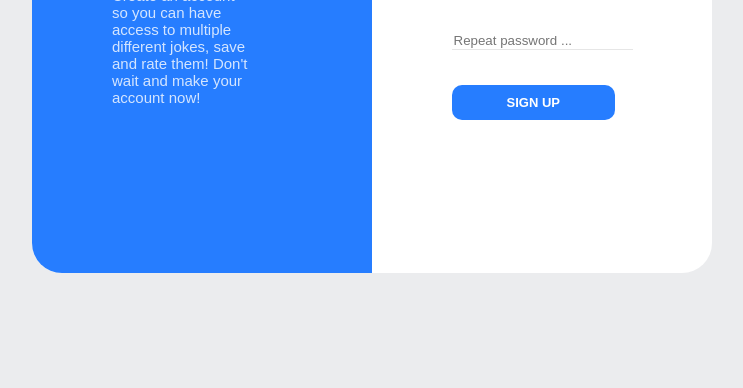
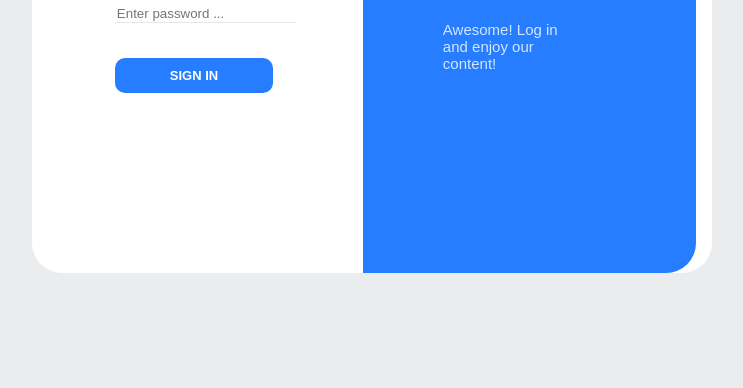
Before and after one commit to michellesaric/internship-13-dom_async, a plain HTML site: page index.html in a window 1280 px wide. Shown: the part 412-800 px from the top of the page, without its empty margins (268-1011 px from the left). Drawn offline with Linux system fonts and the light colour scheme; files whose address does not match are found by name.

Commit message:
Style for login needs layout fixing, haven't added box-shadow, linear-gradient and any animation so far

```diff
--- a/index.html
+++ b/index.html
@@ -31,7 +31,7 @@
                         <label for="login" class="login-form-title">Log in</label><br>
                         <input type="text" id = "login-username" placeholder="Enter username ..."><br>
                         <input type="password" id = "login-password" placeholder="Enter password ..."><br>
-                        <button class="login-button">Login in</button>
+                        <button class="login-button">SIGN IN</button>
                     </form>
                 </div>
                 <div class="login-banner">
--- a/styles/registration-login.css
+++ b/styles/registration-login.css
@@ -20,10 +20,6 @@ main {
     align-items: center;
     background-color: white;
     border-radius: 30px;
-}
-
-.login {
-    display: none;
 }
 
 .registration {
@@ -52,6 +48,7 @@ main {
     font-family: sans-serif;
     color: white;
     font-size: 15px;
+    margin-top: 15px;
     opacity: 0.8;
 }
 
@@ -62,7 +59,7 @@ main {
     justify-content: center;
 }
 
-.registration-form-title {
+.registration-form-title, .login-form-title{
     color: #767676;
     font-size: 30px;
     font-family: sans-serif;
@@ -76,7 +73,7 @@ main {
     margin-top: 35px;
 }
 
-.registration-button {
+.registration-button, .login-button{
     border: none;
     background-color: #267dff;
     border-radius: 10px;
@@ -88,3 +85,37 @@ main {
     padding: 10px 55px;
     outline: none;
 }
+
+.login {
+    display: flex;
+    height: calc(100vh - 230px);
+}
+
+.login-form {
+    display: flex;
+    flex-basis: 50%;
+    align-items: center;
+    justify-content: center;
+}
+
+.login-form input {
+    border: none;
+    border-bottom: 1px solid #e6e6e6;
+    outline: none;
+    margin-top: 35px;
+}
+
+.login-banner {
+    display: flex;
+    flex-basis: 50%;
+    flex-direction: column;
+    justify-content: center;
+    border-top-right-radius: 30px;
+    border-bottom-right-radius: 30px;
+    background-color: #267dff;
+    padding: 0px 120px 0px 80px;
+}
+
+.registration {
+    display: none;
+}
```
